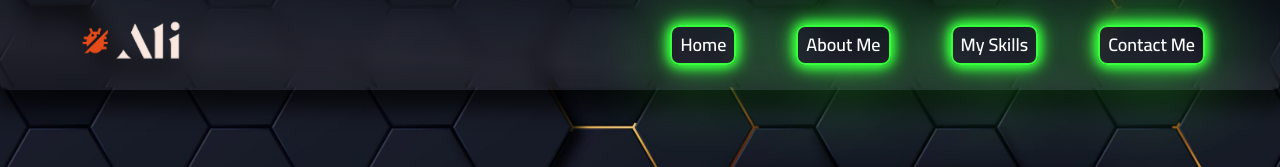
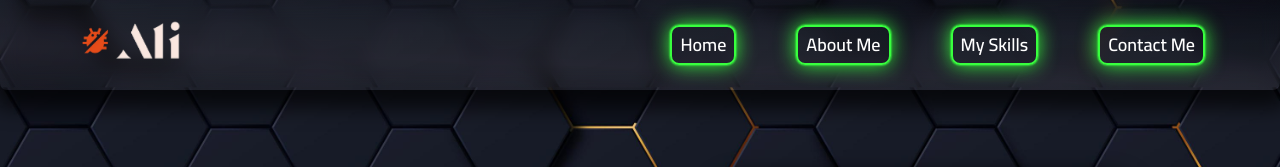
Before and after one commit to alimabrouki/My_Portfolio, a plain HTML site: page index.html in a window 1280 px wide. Shown: the top 167 px of the page. Drawn offline with Linux system fonts and the light colour scheme.

Commit message:
Update ali.css

```diff
--- a/css/ali.css
+++ b/css/ali.css
@@ -171,14 +171,13 @@ ul {
     color: white;
     cursor: pointer;
     transition: var(--main-transition);
-    box-shadow:
-   0 0 10px var(--main-color),
-    0 0 20px var(--main-color),
-    0 0 15px var(--main-color),
-    0 0 0 var(--main-color),
-    0 0 0 var(--main-color),
-    0 0 0 var(--main-color),
-    0 0 90px var(--main-color);
+    box-shadow: 0 0 0px var(--main-color),
+        0 0 2px var(--main-color),
+        0 0 2px var(--main-color),
+        0 0 0 var(--main-color),
+        0 0 0 var(--main-color),
+        0 0 0 var(--main-color),
+        0 0 20px var(--main-color);
 }
 .header .container .nav ul li:hover  button  {
     background-color: white;
```
